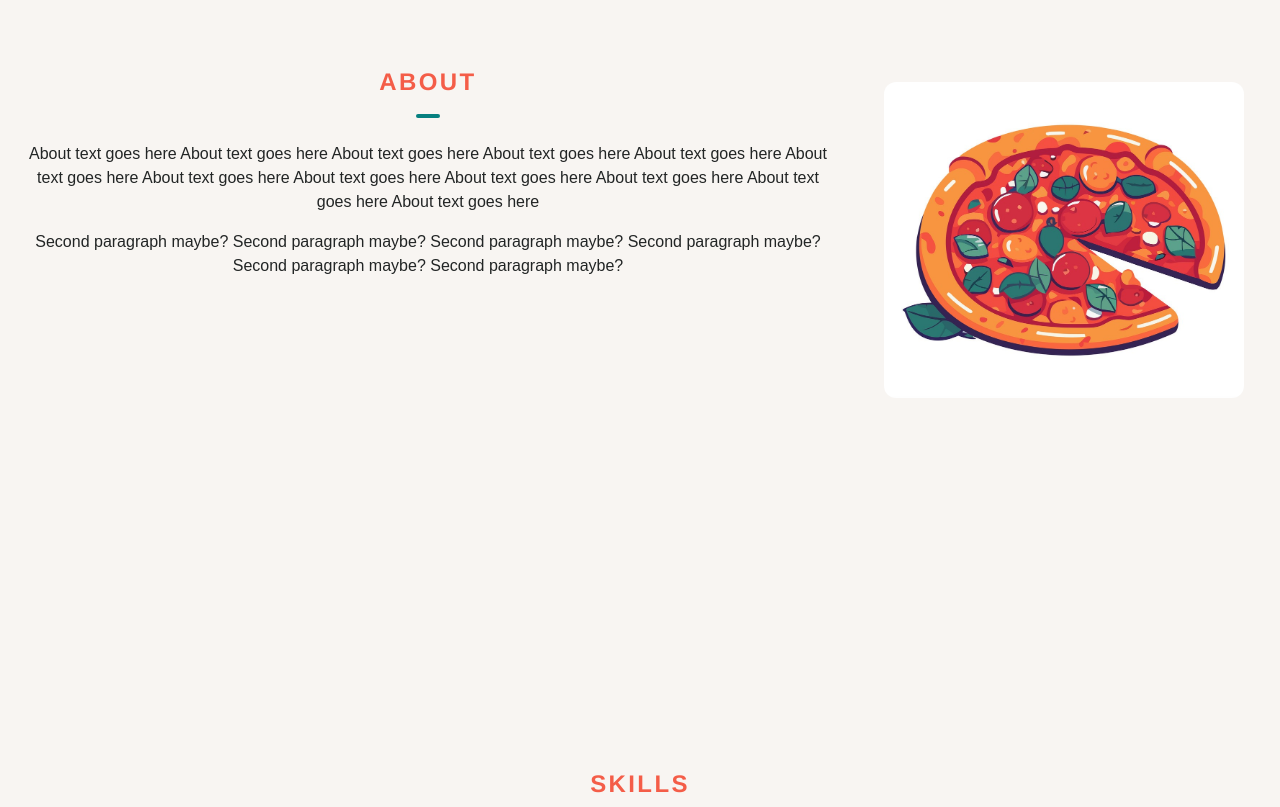
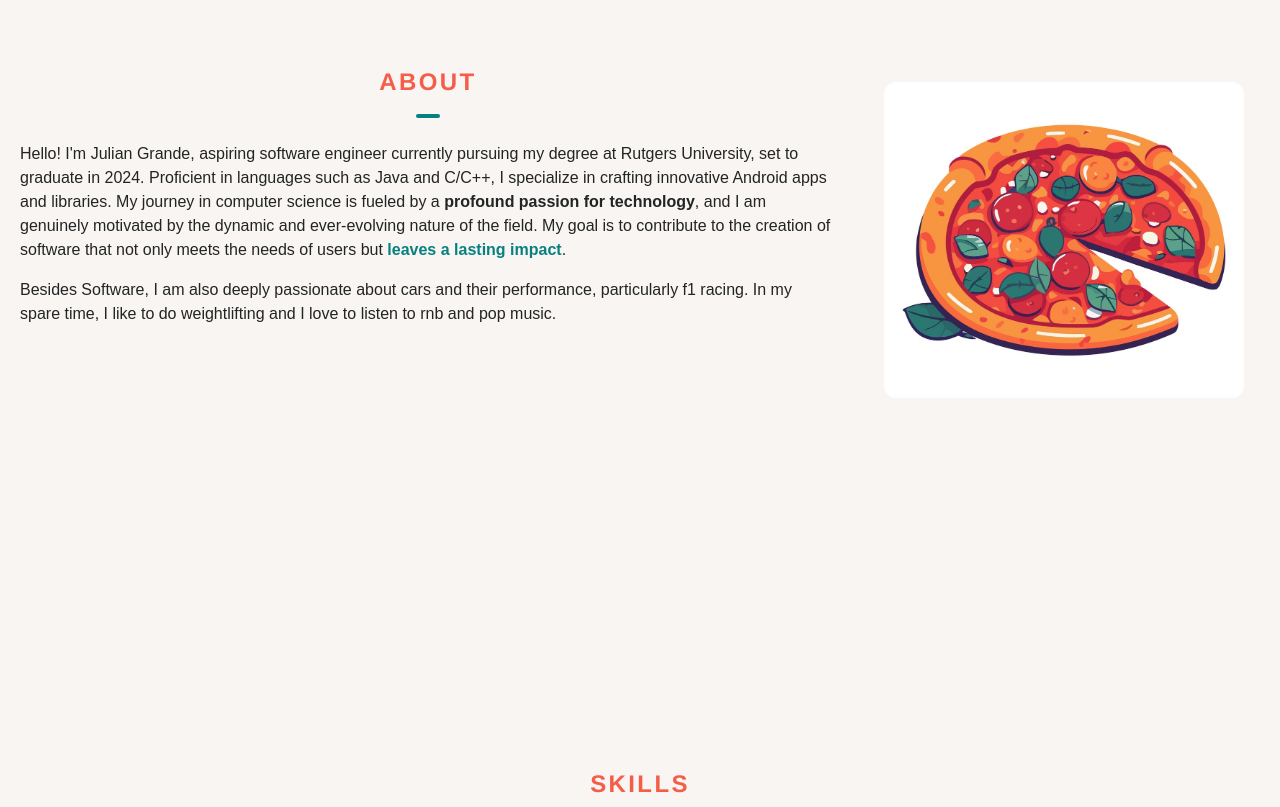
Before and after one commit to VanshSharma14/julian-website, a Next.js app: page / in a window 1280 px wide. Shown: the part 960-1767 px from the top of the page. Built offline with nearby package versions, Linux system fonts and the light colour scheme.

Commit message:
comment in index, placeholder navbar text, updated about section text

```diff
--- a/src/pages/components/About.jsx
+++ b/src/pages/components/About.jsx
@@ -15,17 +15,18 @@ const About = () => {
                         <hr className="w-6 h-1 mx-auto my-4 bg-[#078080] border-0 rounded"></hr>
                     </h2>
 
-                    <p className="py-2 text-[#222525] text-center font-[Arial]">
-                        About text goes here About text goes here About text goes here
-                        About text goes here About text goes here About text goes here
-                        About text goes here About text goes here About text goes here
-                        About text goes here About text goes here About text goes here
+                    <p className="py-2 text-[#222525] text-left font-[Arial]">
+                        Hello! I'm Julian Grande, aspiring software engineer currently pursuing my degree at Rutgers University, set to graduate in 2024.
+                        Proficient in languages such as Java and C/C++, I specialize in crafting innovative Android apps and libraries.
+                        My journey in computer science is fueled by a <span className="font-bold">profound passion for technology</span>,
+                        and I am genuinely motivated by the dynamic and ever-evolving nature of the field.
+                        My goal is to contribute to the creation of software that not only meets the needs of users but <span className="font-bold text-[#078080]">leaves a lasting impact</span>.
                     </p>
 
-                    <p className="py-2 text-[#222525] text-center font-[Arial]">
-                    Second paragraph maybe? Second paragraph maybe?
-                    Second paragraph maybe? Second paragraph maybe?
-                    Second paragraph maybe? Second paragraph maybe?
+                    <p className="py-2 text-[#222525] text-left font-[Arial]">
+                        Besides Software, I am also deeply passionate about cars and their performance, particularly f1 racing.
+                        In my spare time, I like to do weightlifting
+                        and I love to listen to rnb and pop music.
                     </p>
                 </div>
                 <div className="w-full h-auto m-auto shadow-s shadow-gray-700 rounded-xl items-center justify-center p-4 hover:scale-75 ease-in duration-200 hidden md:inline-block lg:inline-block">
--- a/src/pages/components/Navbar.jsx
+++ b/src/pages/components/Navbar.jsx
@@ -33,7 +33,7 @@ const Navbar = () => {
             <div className="flex justify-between items-center w-full h-full px-2 2xl:px-16">
                 {/* forces alignment of links to the far right */}
                 <Link href="/">
-                        <p className="cursor-pointer"> </p>
+                        <p className="cursor-pointer text-2xl text-bold text-[#f45d48]">*</p> {/* place holder */}
                 </Link>
                 <div>
                     <ul style={{ color: `${linkColor}` }} className="hidden md:flex">
--- a/src/pages/index.js
+++ b/src/pages/index.js
@@ -2,13 +2,12 @@ import Head from "next/head";
 import Main from "./components/Main";
 import About from "./components/About";
 import ProjectCards from "./components/ProjectCards";
-import Timeline from "./components/Timeline";
 import Footer from "./components/Footer";
 import Skills from "./components/Skills";
 
 export default function Home() {
   return (
-      <div className="bg-[#f8f5f2] bg-opacity-100">
+      <div className="bg-[#f8f5f2]"> {/** bg-op 100% */}
         <Head>
           <title>Julian Grande | Software Engineer</title>
           <meta name="description" content="Julian Grande's Portfolio Website"></meta>
```
